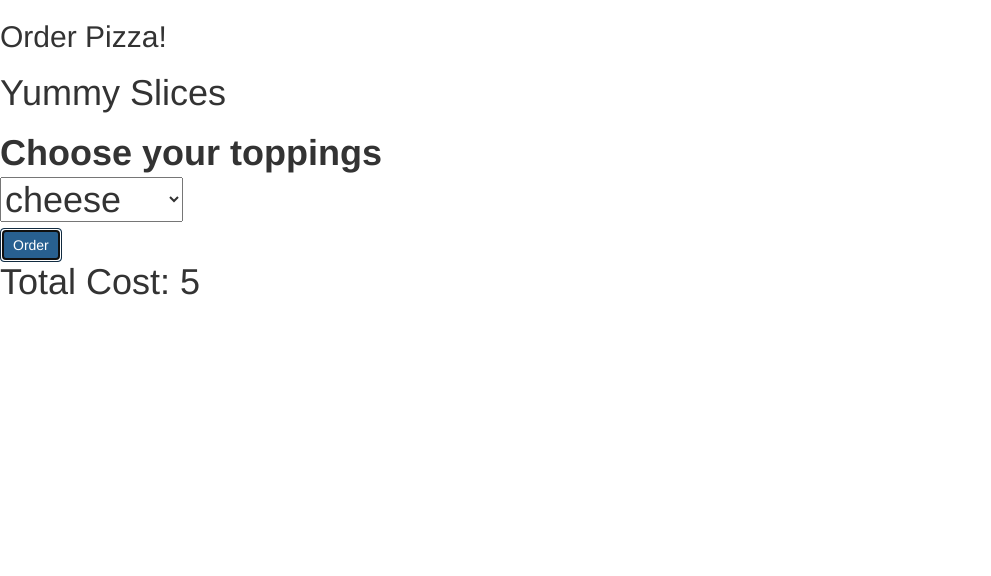
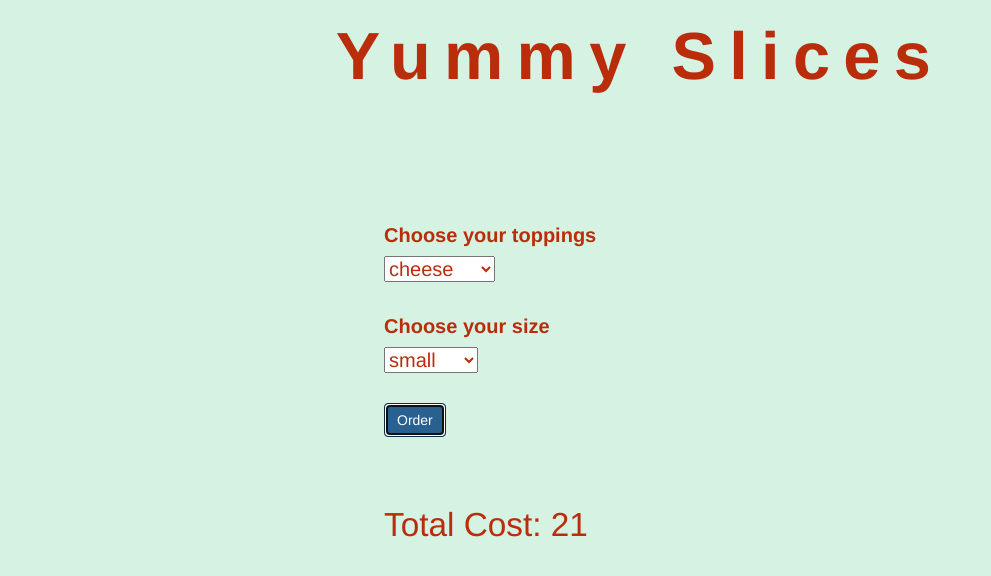
Before and after one commit to denniseortega/order-pizza, a plain HTML site: page index.html in a window 1280 px wide. Both pictures are taken after a click on the button "Order". Shown: the whole page, without its empty margins (0-991 px from the left). Drawn offline with Linux system fonts and the light colour scheme.

Commit message:
add functionality to prototype

```diff
--- a/css/styles.css
+++ b/css/styles.css
@@ -1,3 +1,26 @@
 .pizza-price {
   display: none;
+  margin-left: 30%;
+  margin-top: 5%;
+  font-size: 25pt;
 }
+
+body {
+  background-color: #D5F2E3;
+  color: #BA2D0B;
+  font-family: helvetica;
+
+}
+
+.orderPizza {
+  font-size: 15pt;
+  margin-left: 30%;
+  margin-top: 10%;
+}
+
+h1 {
+  font-size: 50pt;
+  text-align: center;
+  letter-spacing: 10pt;
+  font-weight: bold;
+}
--- a/index.html
+++ b/index.html
@@ -9,8 +9,7 @@
     <title>Order Pizza</title>
   </head>
   <body>
-    <h2>Order Pizza!<h2>
-    <h1>Yummy Slices<h1>
+    <h1>Yummy Slices</h1>
       <form class = "orderPizza">
         <div>
           <label for="toppings">Choose your toppings</label>
@@ -22,6 +21,18 @@
               <option>olives</option>
             </select>
         </div>
+        <br>
+        <div>
+          <label for="size">Choose your size</label>
+          <br>
+            <select id="chooseSize">
+              <option>small</option>
+              <option>medium</option>
+              <option>large</option>
+              <option>jumbo</option>
+            </select>
+        </div>
+        <br>
         <button id="submitOrder" type="submit" class="btn btn-primary">Order</button>
         <br>
      </form>
--- a/js/scripts.js
+++ b/js/scripts.js
@@ -5,18 +5,26 @@
 function Pizza () {
   this.pizzaToppings = [];
   this.pizzaSize = [];
-}
+};
 
-//protoype
+//prototype
 
-Pizza.prototype.pizzaPrice = function(){
-  var price = 0;
+Pizza.prototype.pizzaPrice = function() {
+  var price = 10;
   if (this.pizzaToppings === "cheese") {
-    return price += 2;
+    price += 2;
   } else {
-    return price += 5;
+    price += 5;
   }
-}
+
+  if (this.pizzaSize === "small") {
+    price += 4;
+  } else {
+    price += 6;
+  }
+
+  return price;
+};
 
 
 //interface logic
@@ -25,10 +33,12 @@ $(document).ready (function() {
   $(".orderPizza").submit(function(event) {
     event.preventDefault ();
 
+
   var inputTopping = $("#chooseToppings").val();
-  var Results = new Pizza (inputTopping);
+  var inputSize = $("#chooseSize").val();
+  var Results = new Pizza (inputTopping, inputSize);
 
   $(".pizza-price").show();
   $(".showPrice").text(Results.pizzaPrice());
-  })
+  });
 });
```
Also changed, not shown: images/1957df6d28dc00a.jpg (added).
